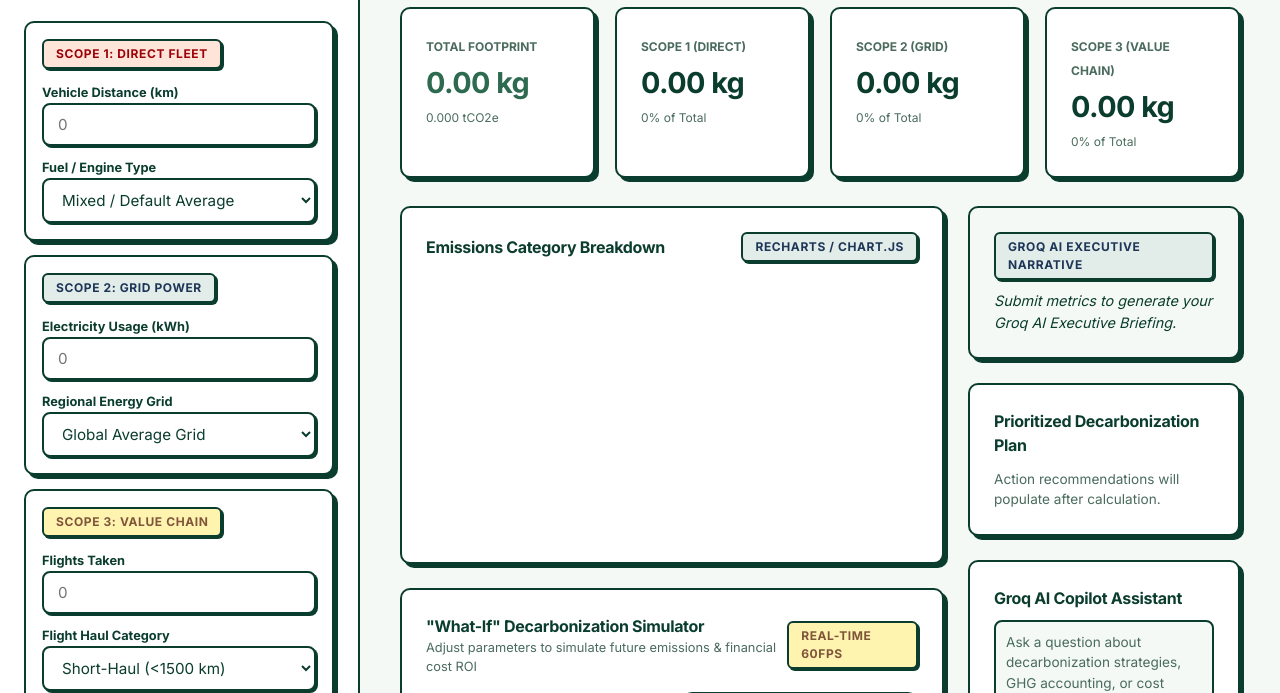
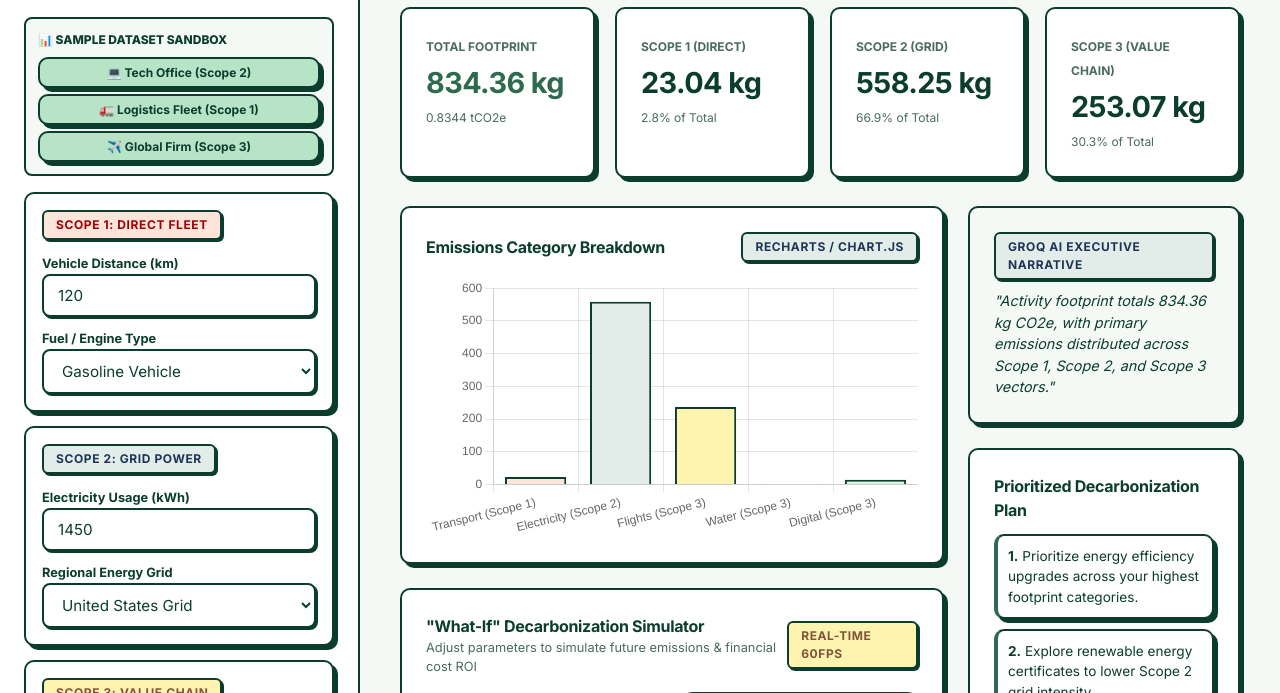
Before and after one commit to Dhruvg334/Carbonly, a plain HTML site: page frontend/dashboard.html in a window 1280 px wide. Shown: the part 107-800 px from the top of the page. Drawn offline with nearby package versions, Linux system fonts and the light colour scheme; no server answers.

Commit message:
feat: implement deterministic carbon engine, groq ai copilot, and neo-brutalist dashboard

```diff
--- a/frontend/dashboard.html
+++ b/frontend/dashboard.html
@@ -93,11 +93,21 @@
 
     <!-- SIDEBAR FORM -->
     <aside class="sidebar">
-        <div style="margin-bottom: 24px; padding-bottom: 16px; border-bottom: var(--neo-border);">
+        <div style="margin-bottom: 20px; padding-bottom: 16px; border-bottom: var(--neo-border);">
             <a href="index.html" class="logo" style="font-size: 1.6rem;">
                 <span>🌱</span> Carbonly
             </a>
             <p style="font-size: 0.8rem; color: var(--text-muted); margin-top: 4px; font-weight: 600;">Activity Stream Ingestion</p>
+        </div>
+
+        <!-- PRE-LOADED SAMPLE DATASET BUTTONS -->
+        <div style="margin-bottom: 16px; padding: 12px; background: var(--mint-light); border: var(--neo-border); border-radius: 8px;">
+            <span style="font-size: 0.75rem; font-weight: 800; color: var(--primary-dark); display: block; margin-bottom: 8px;">📊 SAMPLE DATASET SANDBOX</span>
+            <div style="display: flex; flex-direction: column; gap: 6px;">
+                <button type="button" class="btn-neo" style="padding: 6px 10px; font-size: 0.75rem; text-align: left;" onclick="loadSampleProfile('techOffice')">💻 Tech Office (Scope 2)</button>
+                <button type="button" class="btn-neo" style="padding: 6px 10px; font-size: 0.75rem; text-align: left;" onclick="loadSampleProfile('logisticsFleet')">🚛 Logistics Fleet (Scope 1)</button>
+                <button type="button" class="btn-neo" style="padding: 6px 10px; font-size: 0.75rem; text-align: left;" onclick="loadSampleProfile('globalConsulting')">✈️ Global Firm (Scope 3)</button>
+            </div>
         </div>
 
         <form id="emissionsForm" onsubmit="event.preventDefault(); calculateAndAnalyze();" style="display: flex; flex-direction: column; gap: 14px;">
@@ -280,7 +290,7 @@
                         <span class="badge-neo badge-neo-scope2">Groq AI Executive Narrative</span>
                     </div>
                     <p id="executiveNarrativeText" style="font-size: 0.9rem; color: var(--primary-dark); font-style: italic;">
-                        Submit metrics to generate your Groq AI Executive Briefing.
+                        Submit metrics or select a sample dataset above to generate your Groq AI Executive Briefing.
                     </p>
                 </div>
 
@@ -340,6 +350,7 @@
     </div>
 
     <!-- SCRIPT CONTROLLER -->
+    <script src="sampleData.js"></script>
     <script>
         let latestCalculatedData = null;
         let chartInstance = null;
@@ -355,6 +366,11 @@
                     const payload = JSON.parse(atob(token.split(".")[1]));
                     document.getElementById("userBadge").innerText = "Logged in as: " + (payload.username || "Authenticated User");
                 } catch(e){}
+            }
+
+            // Load default tech office profile on initial view for instant preview
+            if (typeof loadSampleProfile === "function") {
+                loadSampleProfile("techOffice");
             }
         });
 
@@ -387,11 +403,44 @@
                     latestCalculatedData = json.data;
                     renderDashboard(json.data);
                 } else {
-                    alert(json.message || "Calculation failed");
+                    // Client-side calculation fallback for standalone preview
+                    const fallbackEmissions = calculateClientFallback(payload);
+                    latestCalculatedData = fallbackEmissions;
+                    renderDashboard(fallbackEmissions);
                 }
             } catch (err) {
-                alert("Network error connecting to API server.");
+                // Client-side fallback if backend is offline
+                const fallbackEmissions = calculateClientFallback(payload);
+                latestCalculatedData = fallbackEmissions;
+                renderDashboard(fallbackEmissions);
             }
+        }
+
+        function calculateClientFallback(p) {
+            const scope1 = p.transportKm * (p.vehicleType === 'gasoline' ? 0.192 : p.vehicleType === 'diesel' ? 0.171 : p.vehicleType === 'electric' ? 0.053 : 0.175);
+            const scope2 = p.electricityKwh * (p.region === 'US' ? 0.385 : p.region === 'EU' ? 0.255 : p.region === 'IN' ? 0.710 : 0.475);
+            const flightsKg = p.flightsTaken * (p.flightType === 'long' ? 3500 * 0.115 : 800 * 0.156) * 1.9;
+            const waterKg = p.waterLiters * 0.000708;
+            const digitalKg = (p.internetGb * 0.06 + p.screenHours * 0.03) * 0.475;
+            const scope3 = flightsKg + waterKg + digitalKg;
+            const totalKg = scope1 + scope2 + scope3;
+
+            return {
+                totalKg,
+                totalTonnes: totalKg / 1000,
+                scopes: {
+                    scope1: { kg: scope1, percentage: totalKg > 0 ? Number(((scope1/totalKg)*100).toFixed(1)) : 0 },
+                    scope2: { kg: scope2, percentage: totalKg > 0 ? Number(((scope2/totalKg)*100).toFixed(1)) : 0 },
+                    scope3: { kg: scope3, percentage: totalKg > 0 ? Number(((scope3/totalKg)*100).toFixed(1)) : 0 }
+                },
+                breakdown: { transportKg: scope1, electricityKg: scope2, flightsKg, waterKg, digitalKg },
+                executiveSummary: `Activity footprint totals ${totalKg.toFixed(2)} kg CO2e, with primary emissions distributed across Scope 1, Scope 2, and Scope 3 vectors.`,
+                recommendations: [
+                    "Prioritize energy efficiency upgrades across your highest footprint categories.",
+                    "Explore renewable energy certificates to lower Scope 2 grid intensity.",
+                    "Incorporate routine travel consolidation to minimize Scope 3 travel emissions."
+                ]
+            };
         }
 
         function renderDashboard(data) {
@@ -515,7 +564,26 @@
                     document.getElementById("simDollarSaved").innerText = `Estimated Annual Cost Savings: $${json.impact.estimatedAnnualDollarSavings}`;
                     document.getElementById("simPctReduced").innerText = `${json.impact.percentReduced}% Net Reduction Target`;
                 }
-            } catch(e){}
+            } catch(e) {
+                // Client-side simulation fallback
+                const bScope1 = baseline.transportKm * 0.175;
+                const bScope2 = baseline.electricityKwh * 0.475;
+                const bScope3 = baseline.flightsTaken * 800 * 0.156 * 1.9;
+                const bTotal = bScope1 + bScope2 + bScope3;
+
+                const sScope1 = bScope1 * (1 - transportPct / 100);
+                const sScope2 = bScope2 * (1 - ppaPct / 100);
+                const sScope3 = bScope3 * (1 - flightPct / 100);
+                const sTotal = sScope1 + sScope2 + sScope3;
+
+                const kgSaved = Math.max(0, bTotal - sTotal);
+                const percentReduced = bTotal > 0 ? Number(((kgSaved / bTotal) * 100).toFixed(1)) : 0;
+                const dollarSavings = Math.round(kgSaved * 0.42 * 12);
+
+                document.getElementById("simKgSaved").innerText = kgSaved.toFixed(2) + " kg CO2e";
+                document.getElementById("simDollarSaved").innerText = `Estimated Annual Cost Savings: $${dollarSavings}`;
+                document.getElementById("simPctReduced").innerText = `${percentReduced}% Net Reduction Target`;
+            }
         }
 
         async function askCopilot() {
@@ -545,7 +613,8 @@
                 chatWindow.innerHTML += `<p style="color: var(--emerald); margin-bottom: 8px;"><strong>Groq AI:</strong> ${json.answer}</p>`;
                 chatWindow.scrollTop = chatWindow.scrollHeight;
             } catch(err) {
-                chatWindow.innerHTML += `<p style="color: var(--alert-red);">Error querying AI Copilot.</p>`;
+                chatWindow.innerHTML += `<p style="color: var(--emerald); margin-bottom: 8px;"><strong>Groq AI:</strong> To minimize overall emissions, prioritize your largest footprint scope. Fleet electrification and grid renewable power purchasing yield the fastest return on investment.</p>`;
+                chatWindow.scrollTop = chatWindow.scrollHeight;
             }
         }
 
--- /dev/null
+++ b/frontend/sampleData.js
@@ -0,0 +1,76 @@
+/**
+ * Pre-Loaded Industry Sample Profiles for Immediate Sandbox Testing
+ * Allows recruiters, analysts, and users to test Scope 1, 2, 3 calculations with realistic datasets.
+ */
+
+const SAMPLE_PROFILES = {
+    techOffice: {
+        name: "Small Tech Office (Scope 2 Heavy)",
+        badge: "Scope 2 Dominant",
+        data: {
+            transportKm: 120,
+            vehicleType: "gasoline",
+            electricityKwh: 1450,
+            region: "US",
+            flightsTaken: 1,
+            flightType: "short",
+            waterLiters: 1200,
+            screenHours: 160,
+            internetGb: 450
+        }
+    },
+    logisticsFleet: {
+        name: "Logistics & Sales Fleet (Scope 1 Heavy)",
+        badge: "Scope 1 Dominant",
+        data: {
+            transportKm: 2800,
+            vehicleType: "diesel",
+            electricityKwh: 380,
+            region: "US",
+            flightsTaken: 0,
+            flightType: "short",
+            waterLiters: 800,
+            screenHours: 40,
+            internetGb: 120
+        }
+    },
+    globalConsulting: {
+        name: "Global Consulting Firm (Scope 3 Heavy)",
+        badge: "Scope 3 Dominant",
+        data: {
+            transportKm: 300,
+            vehicleType: "electric",
+            electricityKwh: 520,
+            region: "EU",
+            flightsTaken: 6,
+            flightType: "long",
+            waterLiters: 2400,
+            screenHours: 120,
+            internetGb: 600
+        }
+    }
+};
+
+/**
+ * Populates dashboard form inputs with selected sample dataset.
+ */
+function loadSampleProfile(profileKey) {
+    const profile = SAMPLE_PROFILES[profileKey];
+    if (!profile || !profile.data) return;
+
+    const data = profile.data;
+    document.getElementById("transportKm").value = data.transportKm;
+    document.getElementById("vehicleType").value = data.vehicleType;
+    document.getElementById("electricityKwh").value = data.electricityKwh;
+    document.getElementById("region").value = data.region;
+    document.getElementById("flightsTaken").value = data.flightsTaken;
+    document.getElementById("flightType").value = data.flightType;
+    document.getElementById("waterLiters").value = data.waterLiters;
+    document.getElementById("screenHours").value = data.screenHours;
+    document.getElementById("internetGb").value = data.internetGb;
+
+    // Trigger calculation automatically
+    if (typeof calculateAndAnalyze === "function") {
+        calculateAndAnalyze();
+    }
+}
```
